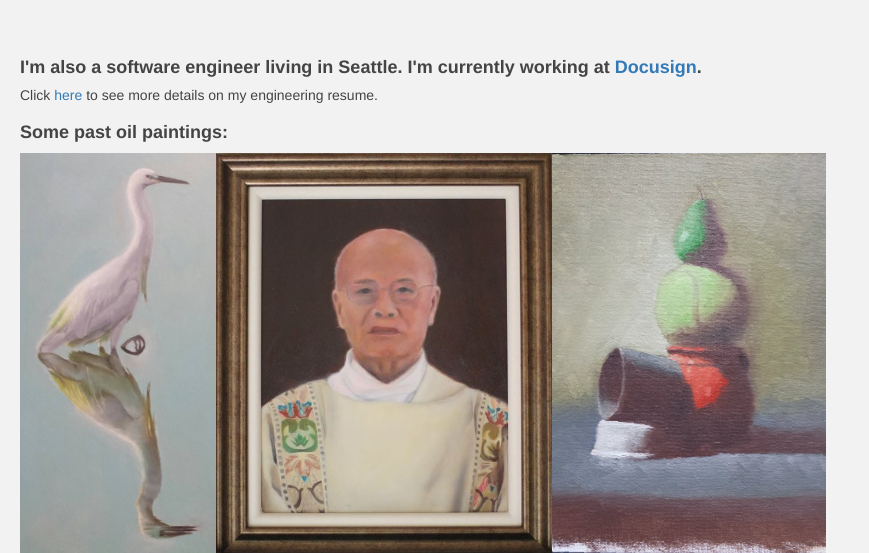
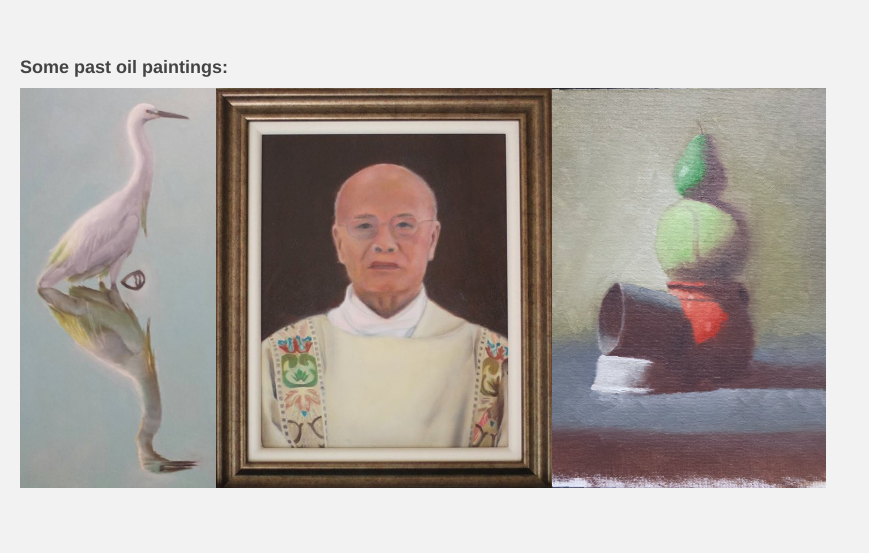
Before and after one commit to justinttran/justinttran.github.io, a plain HTML site: page index.html in a window 1280 px wide. Shown: the part 1105-1658 px from the top of the page, without its empty margins (0-869 px from the left). After the commit the page ends 1593 px from the top, so only its background shows below. Drawn offline with nearby package versions, Linux system fonts and the light colour scheme.

Commit message:
Update index.html

```diff
--- a/index.html
+++ b/index.html
@@ -25,10 +25,6 @@
 			<h5 class="resume-link">Click <a href="./Theatre_Resume.pdf">here</a> to download my theatre resume.</h5>
 			<embed src="./Theatre_Resume.pdf" width="900" height="1000"  type="application/pdf">
 
-
-			<h4>I'm also a software engineer living in Seattle. I'm currently working at <a href="https://www.docusign.com/">Docusign</a>.
-			<h5 class="resume-link">Click <a href="./Tech_Resume.pdf">here</a> to see more details on my engineering resume.</h5>
-
 			<h4>Some past oil paintings:</h4>
 			<table class="painting-table">
 				<tr>
```
